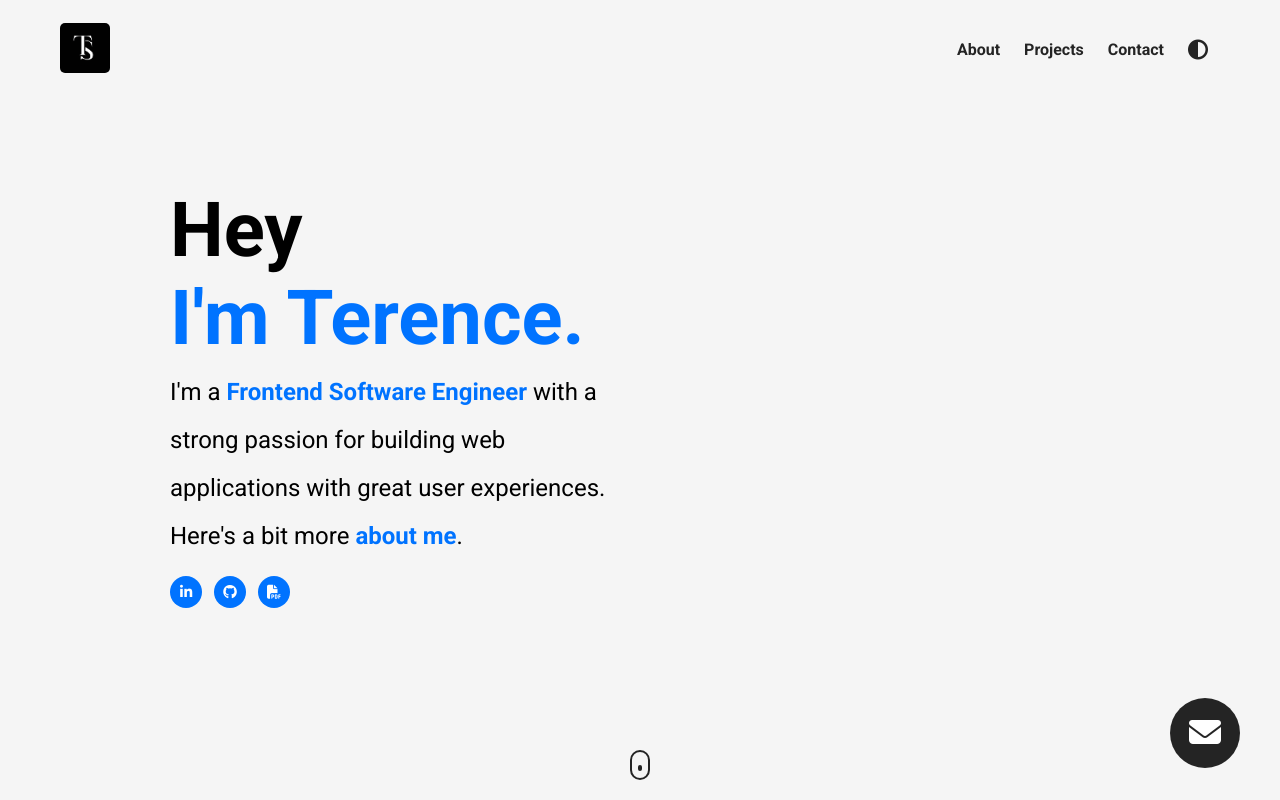
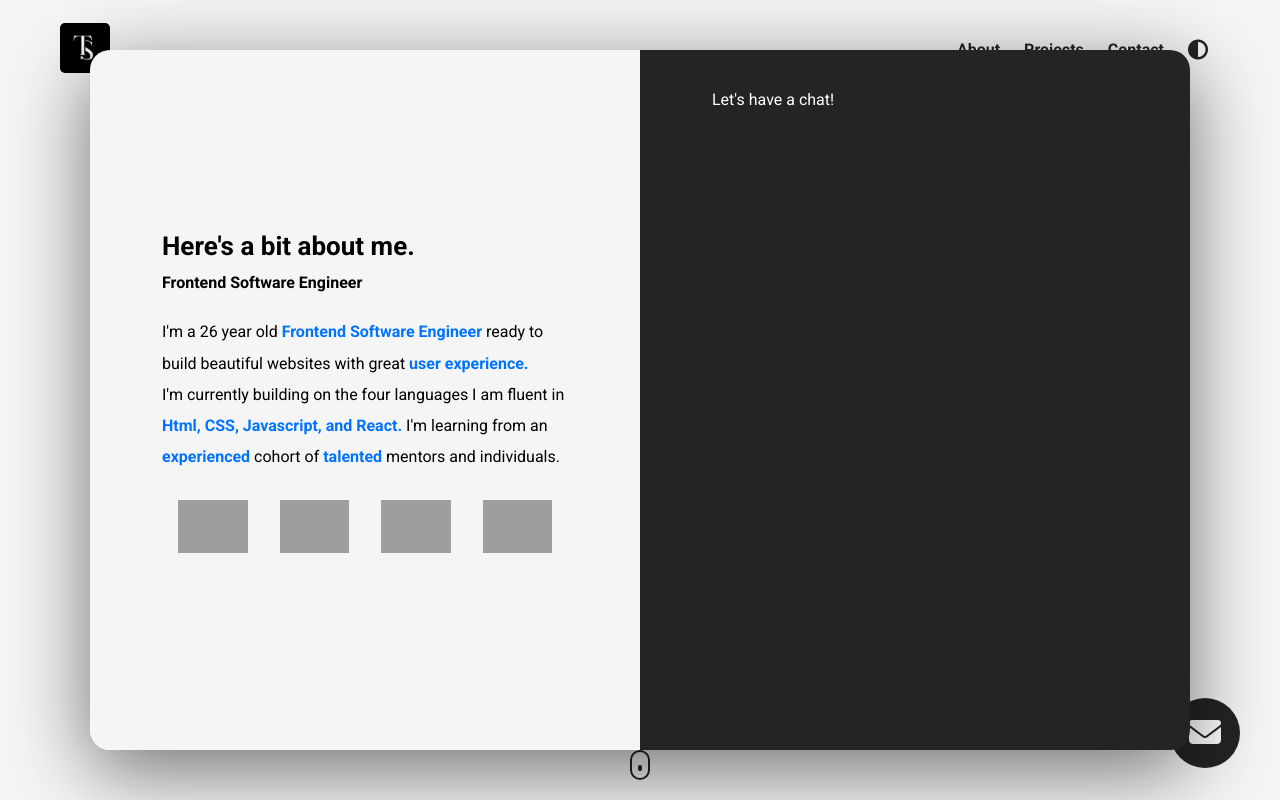
Before and after one commit to tjsaverin09/JS-Build-like-a-Pro, a plain HTML site: page index.html in a window 1280 px wide. Shown: the top 800 px of the page. Drawn offline with Linux system fonts and the light colour scheme; grey boxes are pictures that could not be loaded.

Commit message:
Modal Half Completed

```diff
--- a/index.html
+++ b/index.html
@@ -21,40 +21,28 @@
           <li class="nav__link">
             <a
               href="#"
-              class="
-              nav__link--anchor
-              link__hover-effect
-              link__hover-effect--black"
+              class="nav__link--anchor link__hover-effect link__hover-effect--black"
               >About</a
             >
           </li>
           <li class="nav__link">
             <a
               href="#projects"
-              class="
-              nav__link--anchor
-              link__hover-effect
-              link__hover-effect--black"
+              class="nav__link--anchor link__hover-effect link__hover-effect--black"
               >Projects</a
             >
           </li>
           <li class="nav__link">
             <a
               href="#"
-              class="
-              nav__link--anchor
-              link__hover-effect
-              link__hover-effect--black"
+              class="nav__link--anchor link__hover-effect link__hover-effect--black"
               >Contact</a
             >
           </li>
           <li class="nav__link click">
             <a
               href="#"
-              class="
-              nav__link--anchor
-              link__hover-effect
-              link__hover-effect--black"
+              class="nav__link--anchor link__hover-effect link__hover-effect--black"
               ><i class="fa-solid fa-circle-half-stroke"></i
             ></a>
           </li>
@@ -97,6 +85,59 @@
       <a href="#projects" class="scroll">
         <div class="scroll__icon click"></div>
       </a>
+      <div class="modal">
+        <div class="modal__half modal__about">
+          <h3 class="modal__title modal__title--about">
+            Here's a bit about me.
+          </h3>
+          <h4 class="modal__sub-title modal__sub-title--about">
+            Frontend Software Engineer
+          </h4>
+          <p class="modal__para">
+            I'm a 26 year old
+            <b class="blue">Frontend Software Engineer</b> ready to build
+            beautiful websites with great <b class="blue">user experience.</b>
+            <br />
+            I'm currently building on the four languages I am fluent in <b class="blue">Html, CSS, Javascript, and React.</b>
+            I'm learning from an <b class="blue">experienced</b> cohort of <b class="blue">talented</b> mentors and individuals.
+          </p>
+          <div class="modal__languages">
+            <figure class="modal__language">
+              <img
+                class="modal__language--img"
+                src="https://upload.wikimedia.org/wikipedia/commons/thumb/3/38/HTML5_Badge.svg/240px-HTML5_Badge.svg.png"
+                alt=""
+              />
+              <span class="language__name">HTML</span>
+            </figure>
+            <figure class="modal__language">
+              <img
+                class="modal__language--img"
+                src="https://cdn.iconscout.com/icon/free/png-256/css-131-722685.png"
+                alt=""
+              />
+              <span class="language__name">CSS</span>
+            </figure>
+            <figure class="modal__language">
+              <img
+                class="modal__language--img"
+                src="https://cdn.iconscout.com/icon/free/png-256/javascript-1-225993.png"
+                alt=""
+              />
+              <span class="language__name">Javascript</span>
+            </figure>
+            <figure class="modal__language">
+              <img
+                class="modal__language--img"
+                src="https://cdn.iconscout.com/icon/free/png-256/react-3-1175109.png"
+                alt=""
+              />
+              <span class="language__name">React</span>
+            </figure>
+          </div>
+        </div>
+        <div class="modal__half modal__contact">Let's have a chat!</div>
+      </div>
     </section>
     <section id="projects">
       <div class="container">
@@ -219,38 +260,26 @@
             <a
               href="https://github.com/tjsaverin09"
               target="_blank"
-              class="
-              footer__social--link
-              link__hover-effect
-              link__hover-effect--white"
+              class="footer__social--link link__hover-effect link__hover-effect--white"
             >
               GitHub
             </a>
             <a
               href="https://www.linkedin.com/in/terence-saverin-jr-4a6848362/"
               target="_blank"
-              class="
-              footer__social--link
-              link__hover-effect
-              link__hover-effect--white"
+              class="footer__social--link link__hover-effect link__hover-effect--white"
             >
               LinkedIn
             </a>
             <a
               href=""
-              class="
-              footer__social--link
-              link__hover-effect
-              link__hover-effect--white"
+              class="footer__social--link link__hover-effect link__hover-effect--white"
             >
               Contact
             </a>
             <a
               href=""
-              class="
-              footer__social--link
-              link__hover-effect
-              link__hover-effect--white"
+              class="footer__social--link link__hover-effect link__hover-effect--white"
             >
               Resume
             </a>
--- a/styles.css
+++ b/styles.css
@@ -233,6 +233,90 @@ nav {
 
 /*
 
+  MODAL
+
+*/
+
+.modal {
+    position: absolute;
+    top: 50%;
+    left: 50%;
+    transform: translate(-50%, -50%);
+    width: 90%;
+    max-width: 1100px;
+    height: 700px;
+    box-shadow: 0 20px 80px 0 rgb(0, 0, 0, 0.55);
+    border-radius: 20px;
+    overflow: hidden;
+    display: flex;
+}
+
+.modal__half {
+    width: 50%;
+    padding: 40px 72px;
+}
+
+.modal__about {
+    background-color: rgb(245, 245, 245);
+    display: flex;
+    flex-direction: column;
+    justify-content: center;
+}
+
+.modal__languages {
+    display: flex;
+    justify-content: space-around;
+}
+
+.modal__language {
+    width: 25%;
+    padding: 16px;
+    position: relative;
+    display: flex;
+    flex-direction: column;
+    align-items: center;
+    transition: all 300ms ease;
+}
+
+.modal__language:hover .language__name {
+    transform: scale(1);
+}
+
+.modal__language:hover {
+    filter:brightness(80%);
+    transform: scale(0.9);
+}
+
+.modal__language--img {
+    width: 100%;
+}
+
+.language__name {
+    position: absolute;
+    bottom: -10px;
+    transform: scale(0);
+    transition: all 300ms ease;
+}
+
+.modal__contact {
+    background-color: #242424;
+    color: #fff;
+}
+
+.modal__title {
+    font-size: 26px;
+}
+
+.modal__sub-title {
+    margin: 12px 0 24px 0;
+}
+
+.modal__para {
+    margin-bottom: 12px;
+    line-height: 1.95;
+}
+/*
+
   PROJECTS
 
 */
```
